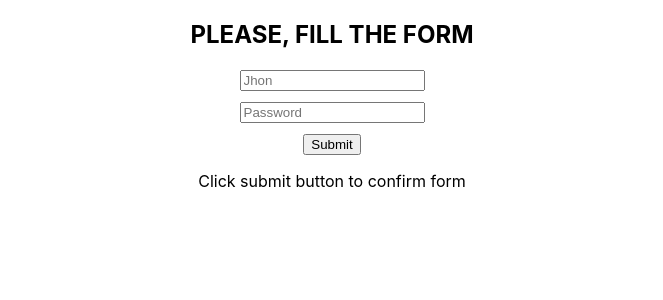
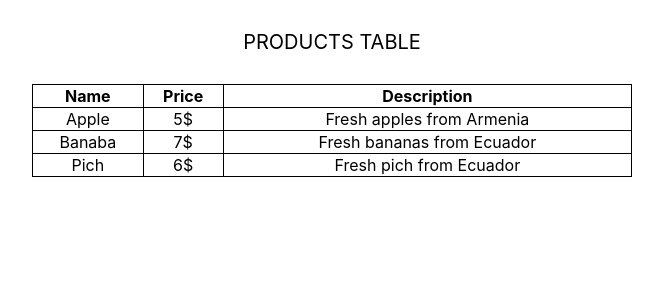
Before and after one commit to Van1906/react-myProject, a React (Create React App) app: page / in a window 1280 px wide. Shown: the top 300 px of the page, without its empty margins (308-971 px from the left). Built offline with nearby package versions, Linux system fonts and the light colour scheme.

Commit message:
less-4-homework

```diff
--- a/src/App.css
+++ b/src/App.css
@@ -38,10 +38,23 @@
 }
 
 
-.text-center {
+
+
+
+caption {
+  margin: 30px 0;
+  text-transform: uppercase;
+  font-size: 20px;
+}
+
+table {
+  margin: 0 auto;
+  border-collapse: collapse;
+  width: 600px;
+  height: 80px;
   text-align: center;
 }
 
-input {
-  margin-bottom: 10px;
+table, th, td {
+  border: 1px solid #000000;
 }
--- a/src/App.js
+++ b/src/App.js
@@ -1,15 +1,25 @@
 import React from 'react';
 import './App.css';
-import FormHeader from './less3-homework/formHeader';
-import FormFooter from './less3-homework/formFooter';
-import Form from './less3-homework/form'
+import Product from './less-4-homework/Product';
 
 function App() {
   return (
-    <div className='text-center'>
-      <FormHeader text='PLEASE, FILL THE FORM'/>
-      <Form name='Jhon'/>
-      <FormFooter/>
+    <div>
+        <table>
+          <caption>Products Table</caption>
+          <thead>
+              <tr>
+                  <th>Name</th>
+                  <th>Price</th>
+                  <th>Description</th>
+              </tr>
+          </thead>
+          <tbody>
+              <Product name='Apple' price='5$' description='Fresh apples from Armenia'/>
+              <Product name='Banaba' price='7$' description='Fresh bananas from Ecuador'/>
+              <Product name='Pich' price='6$' description='Fresh pich from Ecuador'/>
+          </tbody>
+        </table>
     </div>
   );
 }
--- /dev/null
+++ b/src/less-4-homework/Description.jsx
@@ -0,0 +1,9 @@
+import React,{Component} from 'react';
+
+class Description extends Component{
+    render() {
+        return <span>{this.props.description}</span>
+    }
+}
+
+export default Description;
--- /dev/null
+++ b/src/less-4-homework/Name.jsx
@@ -0,0 +1,9 @@
+import React,{Component} from 'react';
+
+class Name extends Component{
+    render() {
+        return <span>{this.props.name}</span>
+    }
+}
+
+export default Name;
--- /dev/null
+++ b/src/less-4-homework/Price.jsx
@@ -0,0 +1,9 @@
+import React,{Component} from 'react';
+
+class Price extends Component{
+    render() {
+        return <span>{this.props.price}</span>
+    }
+}
+
+export default Price;
--- /dev/null
+++ b/src/less-4-homework/Product.jsx
@@ -0,0 +1,19 @@
+import React,{Component} from 'react';
+import Name from './Name';
+import Price from './Price';
+import Description from './Description';
+
+class Product extends Component{
+    render() {
+        return (
+                <tr>
+                <td><Name name={this.props.name}/></td>
+                <td><Price price={this.props.price}/></td>
+                <td><Description description={this.props.description}/></td>
+                </tr>
+        )
+    }
+}
+
+
+export default Product;
--- a/src/less3-homework/form.js
+++ /dev/null
@@ -1,13 +0,0 @@
-import React from 'react';
-
-function form(props) {
-    return (
-        <form>
-            <input type="text" placeholder={props.name}/><br/>
-            <input type="password" placeholder='Password'/><br/>
-            <button type='submit'>Submit</button>
-        </form>
-    );
-}
-
-export default form;
--- a/src/less3-homework/formFooter.js
+++ /dev/null
@@ -1,16 +0,0 @@
-import React from 'react';
-
-function formFooter(props) {
-    const info = {
-        text : 'Click submit button to confirm form',
-        getInfo:function() {
-            const getText = () => {
-                return this.text;
-            }
-            return getText();
-        }
-    }
-    return <p>{info.getInfo()}</p>
-}
-
-export default formFooter;
--- a/src/less3-homework/formHeader.js
+++ /dev/null
@@ -1,8 +0,0 @@
-import React from 'react';
-
-
-function formHeader(props) {
-    return <h2>{props.text}</h2>
-}
-
-export default formHeader;
```
